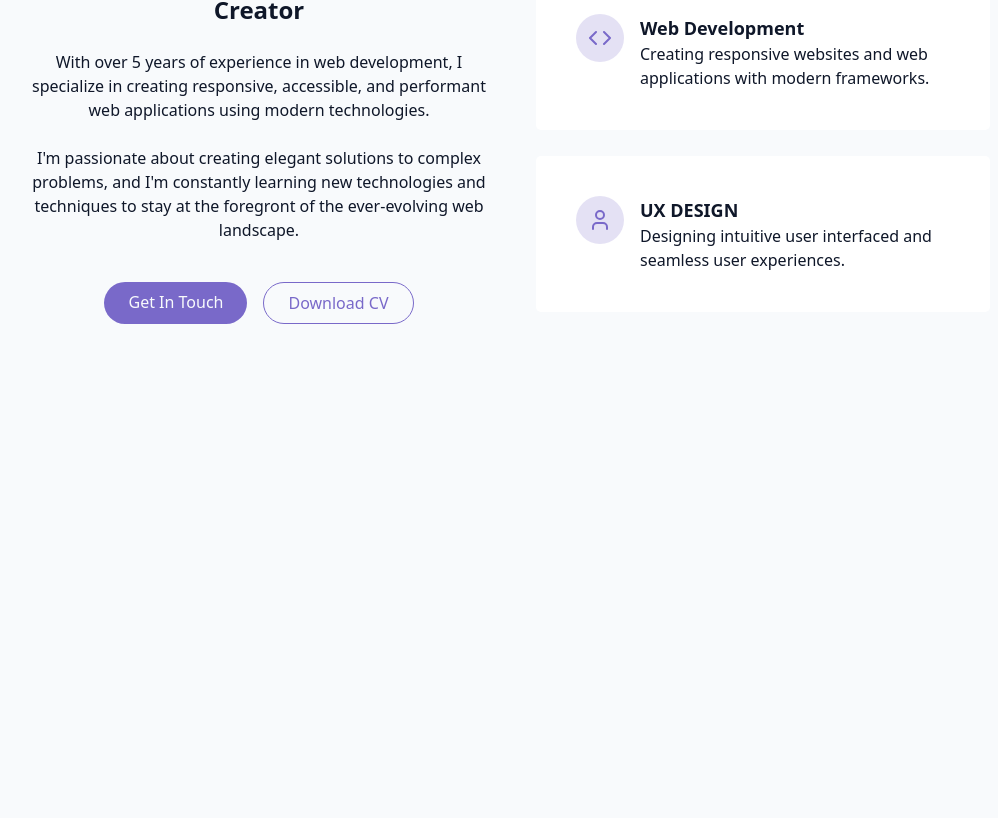
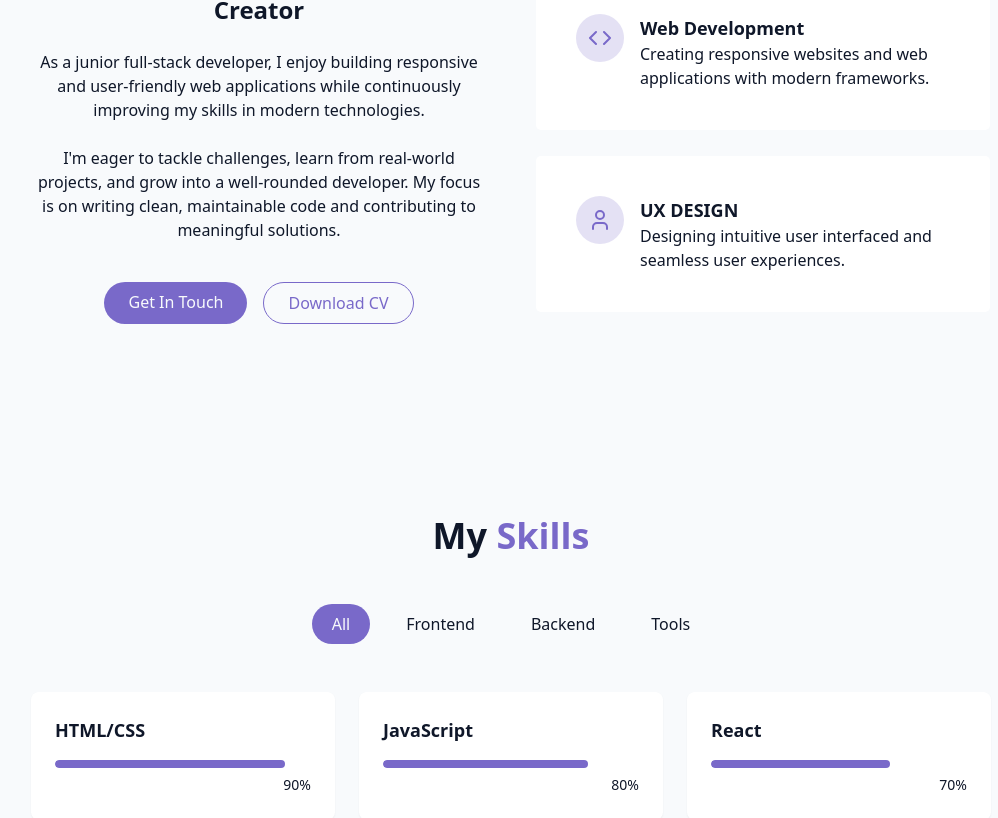
Before and after one commit to ItsMrDav/Portfolio, a React (Vite) app: page / in a window 1280 px wide. Shown: the part 1022-1840 px from the top of the page, without its empty margins (129-1127 px from the left). Before the commit the page ends 1442 px from the top, so only its background shows below. Built offline with nearby package versions, Linux system fonts and the light colour scheme.

Commit message:
feat: add Skills section with category filters and animated progress bars

```diff
--- a/src/components/AboutSection.jsx
+++ b/src/components/AboutSection.jsx
@@ -14,15 +14,14 @@
               Passionate Web Developer & Tech Creator
             </h3>
             <p className="text-foreground">
-              With over 5 years of experience in web development, I specialize
-              in creating responsive, accessible, and performant web
-              applications using modern technologies.
+              As a junior full-stack developer, I enjoy building responsive and
+              user-friendly web applications while continuously improving my
+              skills in modern technologies.
             </p>
             <p className="text-foreground">
-              I'm passionate about creating elegant solutions to complex
-              problems, and I'm constantly learning new technologies and
-              techniques to stay at the foregront of the ever-evolving web
-              landscape.
+              I'm eager to tackle challenges, learn from real-world projects,
+              and grow into a well-rounded developer. My focus is on writing
+              clean, maintainable code and contributing to meaningful solutions.
             </p>
             <div className="flex flex-col sm:flex-row gap-4 pt-4 justify-center">
               <a href="#contact" className="cosmic-button">
--- /dev/null
+++ b/src/components/SkillsSection.jsx
@@ -0,0 +1,84 @@
+import { useState } from 'react';
+import { cn } from '@/lib/utils';
+
+const skills = [
+  // Frontend
+  { name: 'HTML/CSS', level: 90, category: 'frontend' },
+  { name: 'JavaScript', level: 80, category: 'frontend' },
+  { name: 'React', level: 70, category: 'frontend' },
+  { name: 'TypeScript', level: 60, category: 'frontend' },
+  { name: 'Tailwind CSS', level: 70, category: 'frontend' },
+  { name: 'Next.js', level: 70, category: 'frontend' },
+  // Backend
+  { name: 'Node.js', level: 60, category: 'backend' },
+  { name: 'Express', level: 60, category: 'backend' },
+  { name: 'Supabase', level: 70, category: 'backend' },
+  { name: 'PostgreSQL', level: 70, category: 'backend' },
+  { name: 'PrismaORM', level: 70, category: 'backend' },
+  // Tools
+  { name: 'Git/GitHub', level: 80, category: 'tools' },
+  { name: 'Docker', level: 60, category: 'tools' },
+  { name: 'Figma', level: 80, category: 'tools' },
+  { name: 'VS Code', level: 80, category: 'tools' },
+];
+
+const categories = ['all', 'frontend', 'backend', 'tools'];
+
+export default function SkillsSection() {
+  const [activeCategory, setActiveCategory] = useState('all');
+
+  const filteredSkills = skills.filter(
+    skill => activeCategory === 'all' || skill.category === activeCategory
+  );
+
+  return (
+    <section id="#skills" className="py-24 px-4 relative">
+      <div className="container max-w-5xl">
+        <h2 className="text-3xl md:text-4xl font-bold mb-12 text-center">
+          My <span className="text-primary">Skills</span>
+        </h2>
+
+        <div className="flex flex-wrap justify-center gap-4 mb-12">
+          {categories.map((category, key) => (
+            <button
+              key={key}
+              onClick={() => setActiveCategory(category)}
+              className={cn(
+                'px-5 py-2 rounded-full transition-colors duration-300 capitalize',
+                activeCategory === category
+                  ? 'bg-primary text-primary-foreground'
+                  : 'text-foreground'
+              )}
+            >
+              {category}
+            </button>
+          ))}
+        </div>
+
+        <div className="grid grid-cols-1 sm:grid-cols-2 lg:grid-cols-3 gap-6">
+          {filteredSkills.map((skill, key) => (
+            <div
+              key={key}
+              className="bg-card p-6 rounded-lg shadow-xs card-hover"
+            >
+              <div className="text-left mb-4">
+                <h3 className="font-semibold text-lg">{skill.name}</h3>
+              </div>
+
+              <div className="w-full h-2 rounded-full overflow-hidden">
+                <div
+                  className="bg-primary h-2 rounded-full origin-left animate-[grow_1.5s_ease-out]"
+                  style={{ width: `${skill.level}%` }}
+                />
+              </div>
+
+              <div className="text-right mt-1">
+                <span className="text-sm text-foreground">{skill.level}%</span>
+              </div>
+            </div>
+          ))}
+        </div>
+      </div>
+    </section>
+  );
+}
--- a/src/pages/Home.jsx
+++ b/src/pages/Home.jsx
@@ -1,6 +1,7 @@
 import AboutSection from '../components/AboutSection';
 import HeroSection from '../components/HeroSection';
 import NavBar from '../components/NavBar';
+import SkillsSection from '../components/SkillsSection';
 import StarBackground from '../components/StarBackground';
 import ThemeToggle from '../components/ThemeToggle';
 
@@ -21,6 +22,7 @@
       <main>
         <HeroSection />
         <AboutSection />
+        <SkillsSection />
       </main>
 
       {/* Footer  */}
```
